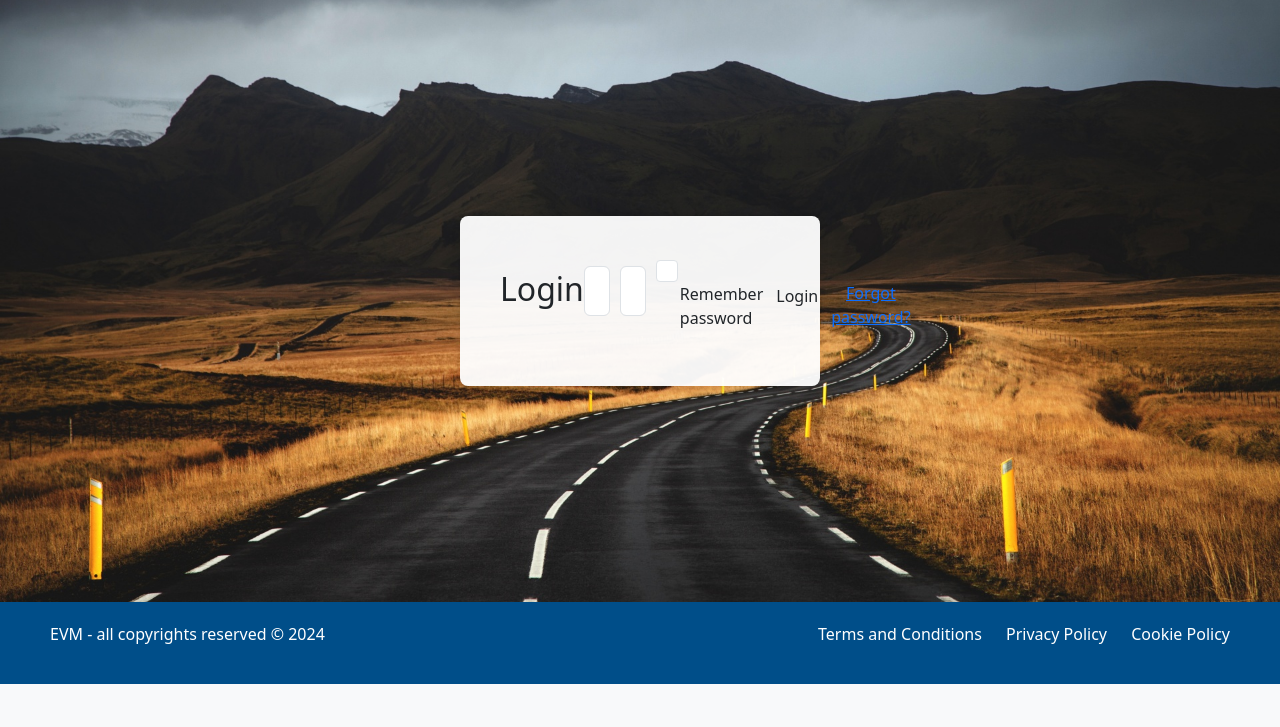
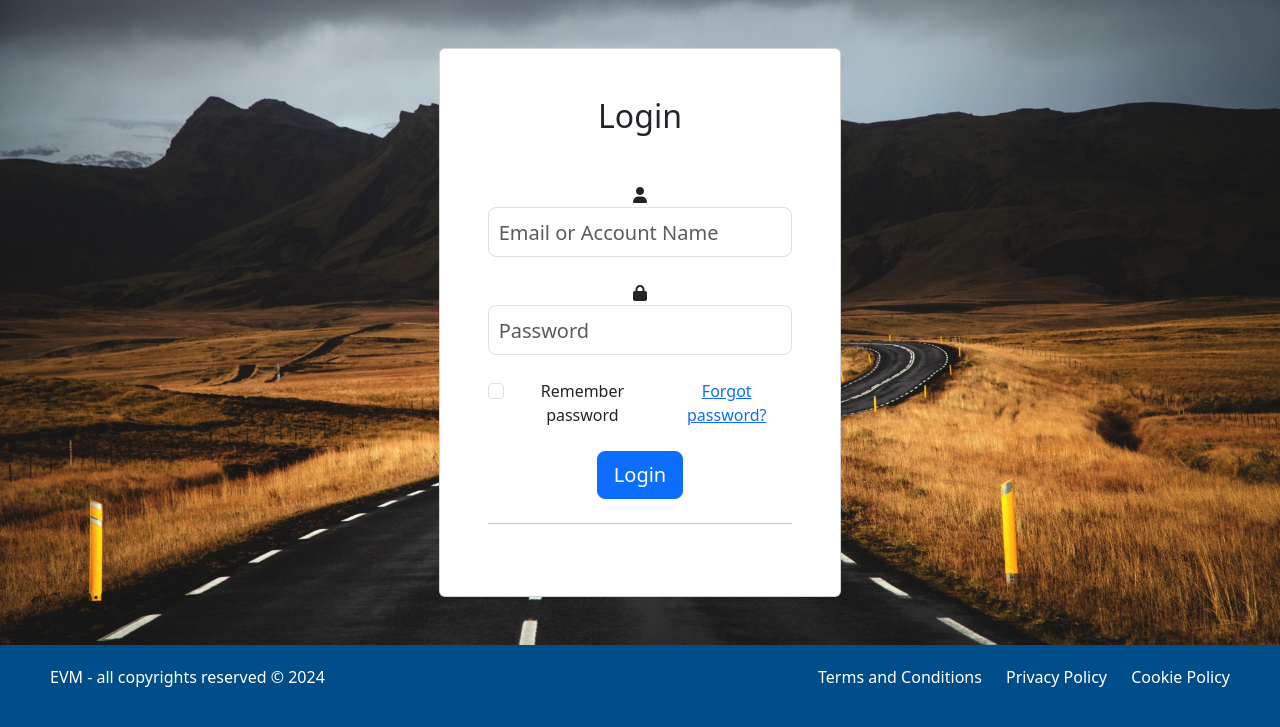
Before and after one commit to imran072/request-forum-app, a Flask app: page /login in a window 1280 px wide. Shown: the part 116-843 px from the top of the page. Before the commit the page ends 800 px from the top, so only its background shows below. Run offline with Flask 3, Linux system fonts and the light colour scheme.

Commit message:
moved styles to separate css file and intergrated with jinja

```diff
--- a/app/templates/login.html
+++ b/app/templates/login.html
@@ -7,23 +7,45 @@ Login | EV Marketplace
 {% block head %}
 {{ super() }}
 <link rel="stylesheet" href="https://cdnjs.cloudflare.com/ajax/libs/font-awesome/6.0.0-beta3/css/all.min.css">
-<!-- <link rel="stylesheet" href="{{ url_for('static', filename='css/style.css') }}"> -->
+<link rel="stylesheet" href="{{ url_for('static', filename='css/main_webpage.css') }}">
 {% endblock %}
 
 {% block content %}
-<main class="bg-login">
-    <div class="login-panel">
-        <form action="{{ url_for('main.login') }}" method="POST">
-            <h2 class="text-center mb-4">Login</h2>
-            <input type="email" class="form-control" name="email" placeholder="Email or Account Name" required>
-            <input type="password" class="form-control" name="password" placeholder="Password" required>
-            <div class="form-check mb-3">
-                <input type="checkbox" class="form-check-input" id="rememberMe">
-                <label class="form-check-label" for="rememberMe">Remember password</label>
+<main class="bg-login" id="login-s">
+    <section class="login-s">
+      <div class="container py-5 h-100">
+        <div class="row d-flex justify-content-center align-items-center h-100">
+          <div class="col-12 col-md-8 col-lg-6 col-xl-5">
+            <div class="card shadow-2-strong">
+              <div class="card-body p-5 text-center">
+
+                <h2 class="mb-5">Login</h2>
+
+                <div data-mdb-input-init class="form-outline mb-4">
+                  <i class="fa fa-user"></i>
+                  <input type="email" id="emailInput" class="form-control form-control-lg" placeholder="Email or Account Name" />
+                </div>
+
+                <div data-mdb-input-init class="form-outline mb-4">
+                  <i class="fa fa-lock"></i>
+                  <input type="password" id="passwordInput" class="form-control form-control-lg" placeholder="Password"/>
+                </div>
+
+                <!-- Checkbox -->
+                <div class="form-check d-flex justify-content-start mb-4">
+                  <input class="form-check-input" type="checkbox" value="" id="form1Example3" />
+                  <label class="form-check-label" for="form1Example3"> Remember password </label>
+                  <a href="/reset-password" class="form-check-label">Forgot password?</a>
+                </div>
+
+                <button data-mdb-button-init data-mdb-ripple-init class="btn btn-primary btn-lg btn-block" type="submit">Login</button>
+
+                <hr class="my-4">
+              </div>
             </div>
-            <button type="submit" class="btn login-btn">Login</button>
-            <a href="#" class="text-center d-block mt-2">Forgot password?</a>
-        </form>
-    </div>
+          </div>
+        </div>
+      </div>
+    </section>
 </main>
 {% endblock %}
```
